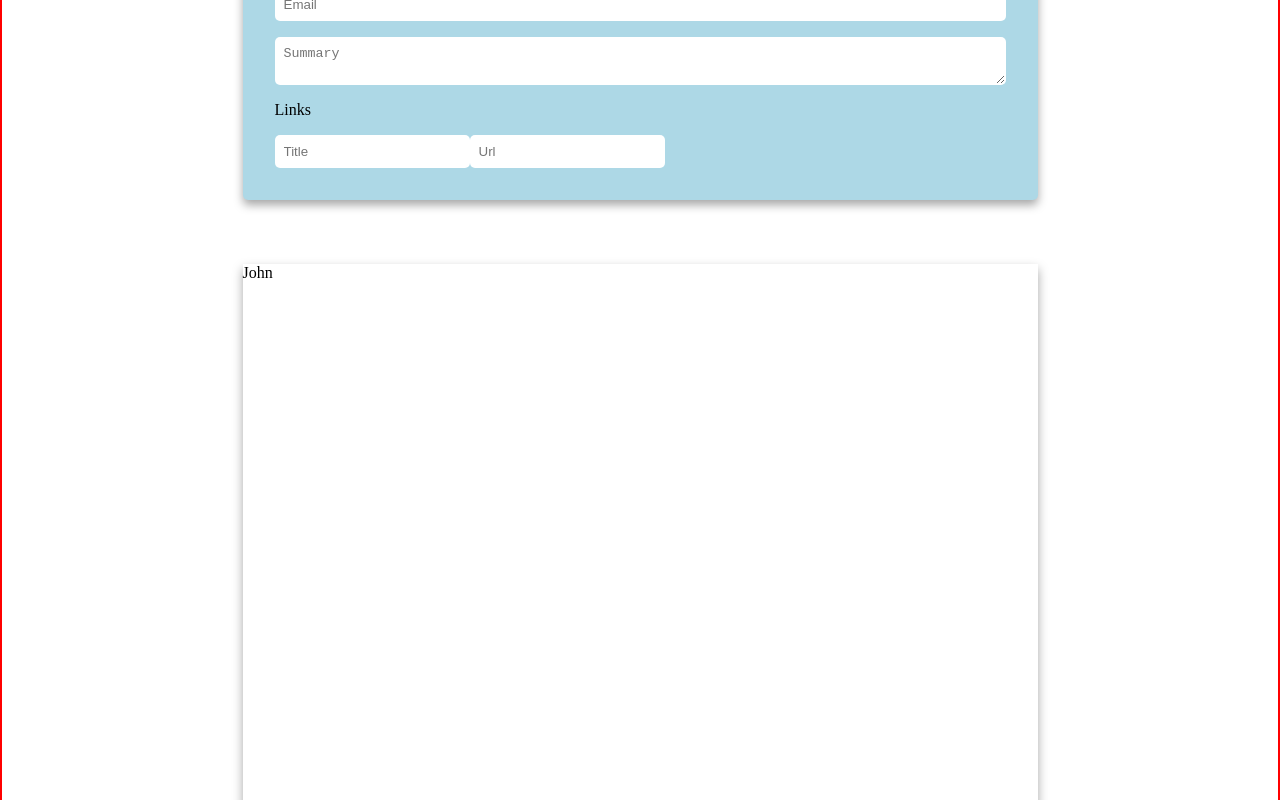
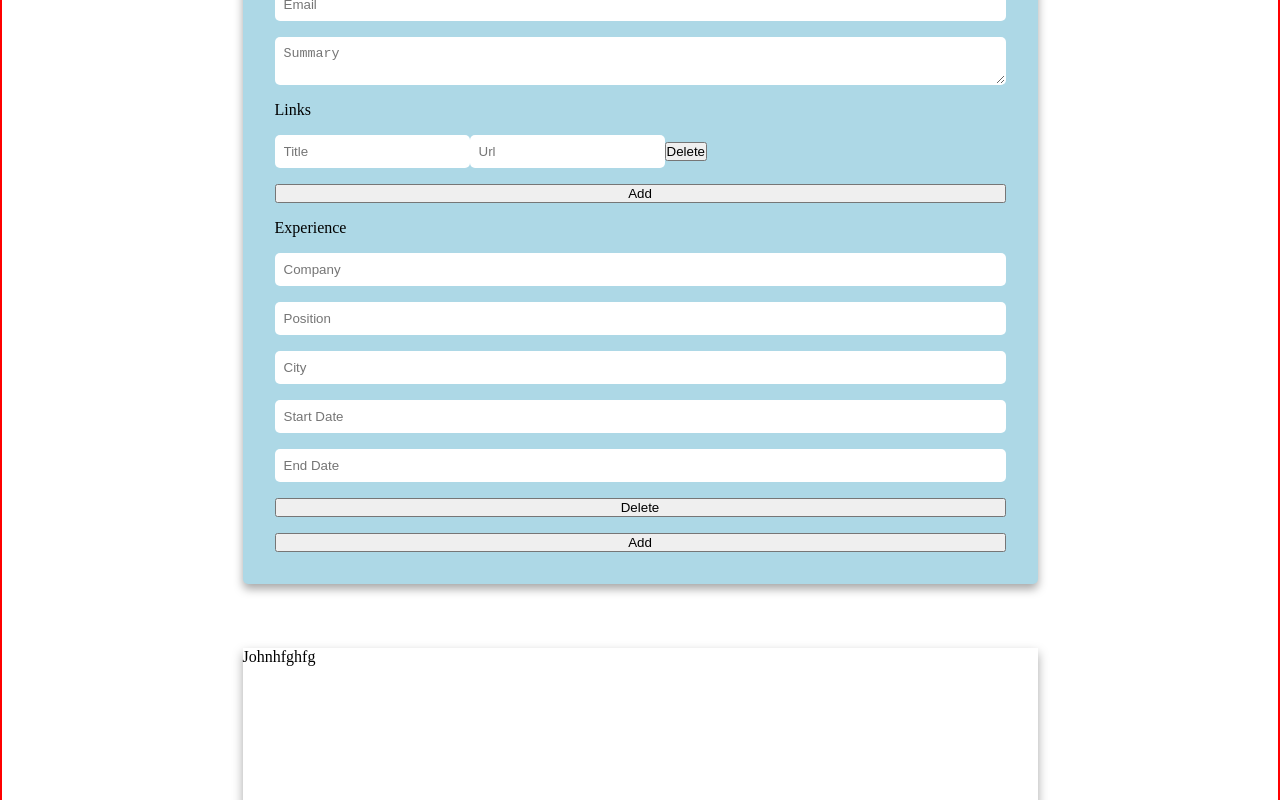
Before and after one commit to jianylei/resume-builder, a React (Create React App) app: page / in a window 1280 px wide. Shown: the part 460-1260 px from the top of the page. Built offline with nearby package versions, Linux system fonts and the light colour scheme; the HTML template or start-up script is replaced by a standard one.

Commit message:
added dynamic "experience" inputs

```diff
--- /dev/null
+++ b/src/components/form/experience.js
@@ -0,0 +1,34 @@
+import uniqid from "uniqid";
+import ExperienceItems from "./experienceItems";
+
+
+function Experience({ resume, setResume }) {
+    function addExperienceHandler() {
+        setResume(prevState => ({
+            ...prevState,
+            experience: [...prevState.experience, {
+                id: uniqid(),
+                company: "",
+                position: "",
+                city: "",
+                start: "",
+                end: ""
+            }]
+        }))
+    }
+
+    const linkItems = resume.experience.map((experience) => {
+        return (
+            <ExperienceItems key={experience.id} id={experience.id} experience={experience} resume={resume} setResume={setResume} />
+        )
+    })
+
+    return (
+        <>
+            {linkItems}
+            <button onClick={addExperienceHandler}>Add</button>
+        </ >
+    )
+}
+
+export default Experience;
--- /dev/null
+++ b/src/components/form/experienceItems.js
@@ -0,0 +1,22 @@
+function ExperienceItems({ experience, id, resume, setResume }) {
+    function removeExperienceHandler(e) {
+        setResume((prevState) => {
+            const newList = resume.experience.filter(experience => {
+                return (experience.id !== id);
+            })
+            return { ...prevState, experience:[...newList]};
+        });
+    }
+    return (
+        <>
+            <input type="text" name="company" placeholder="Company"></input>
+            <input type="text" name="position" placeholder="Position"></input>
+            <input type="text" name="city" placeholder="City"></input>
+            <input type="text" name="start" placeholder="Start Date"></input>
+            <input type="text" name="end" placeholder="End Date"></input>
+            <button onClick={removeExperienceHandler}>Delete</button>
+        </>
+    );
+}
+
+export default ExperienceItems;
--- a/src/components/form/form.js
+++ b/src/components/form/form.js
@@ -1,4 +1,6 @@
 import Link from "./link"
+import Experience from "./experience";
+
 function Form({resume, setResume}) {
     function changeInfoHandler(e){
         const { name, value} = e.target;
@@ -17,13 +19,16 @@ function Form({resume, setResume}) {
             <legend>Peronal Information</legend>
             <input onChange={changeInfoHandler} type="text" name="firstName" placeholder="First Name"></input>
             <input onChange={changeInfoHandler} type="text" name="lastName" placeholder="Last Name"></input>
-            <input type="text" name="title" placeholder="Title"></input>
-            <input type="text" name="phone" placeholder="Phone Number"></input>
-            <input type="email" name="email" placeholder="Email"></input>
-            <textarea name="summary" placeholder="Summary"></textarea>
+            <input onChange={changeInfoHandler} type="text" name="title" placeholder="Title"></input>
+            <input onChange={changeInfoHandler} type="text" name="phone" placeholder="Phone Number"></input>
+            <input onChange={changeInfoHandler} type="email" name="email" placeholder="Email"></input>
+            <textarea onChange={changeInfoHandler} name="summary" placeholder="Summary"></textarea>
 
             <legend>Links</legend>
-            <Link  resume={resume}/>
+            <Link  resume={resume}  setResume={setResume} />
+
+            <legend>Experience</legend>
+            <Experience resume={resume}  setResume={setResume} />
         </div>
     );
 }
--- a/src/components/form/link.js
+++ b/src/components/form/link.js
@@ -1,12 +1,34 @@
+import uniqid from "uniqid";
 import LinkItem from "./linkItems";
 
-function Link({resume}) {
+function Link({ resume, setResume }) {
+    function addLinkHandler() {
+        setResume(prevState => ({
+            ...prevState,
+            personalInfo: {
+                ...prevState.personalInfo,
+                link: [...prevState.personalInfo.link, {
+                    id: uniqid(),
+                    title: "",
+                    url: ""
+                }]
+            }
+        }))
+    }
+
+    const linkItems = resume.personalInfo.link.map((links) => {
+        return (
+            <LinkItem key={links.id} id={links.id} link={links} resume={resume} setResume={setResume} />
+        )
+    })
+
     return (
-        <div className="link-container">
-            <input type="text" name="linkTitle" placeholder="Title"></input>
-            <input type="text" name="linkInput" placeholder="Url"></input>
-
-        </div>
+        <>
+            <div className="link-container">
+                {linkItems}
+            </div>
+            <button onClick={addLinkHandler}>Add</button>
+        </>
     );
 }
 
--- a/src/components/form/linkItems.js
+++ b/src/components/form/linkItems.js
@@ -1,6 +1,17 @@
-function LinkItems({resume}) {
+function LinkItems({link, id, resume, setResume}) {
+    function removeLinkHandler(e){
+        setResume((prevState) => {
+            const newList = resume.personalInfo.link.filter(link => {
+                return (link.id !== id);
+            })
+            return {...prevState, personalInfo: {...resume.personalInfo, link: [...newList]}};
+        });
+    }
     return (
         <div className="link-item-container">
+            <input type="text" name="linkTitle" placeholder="Title"></input>
+            <input type="text" name="linkInput" placeholder="Url"></input>
+            <button onClick={removeLinkHandler}>Delete</button>
         </div>
     );
 }
--- a/src/components/main.js
+++ b/src/components/main.js
@@ -13,8 +13,9 @@ function Main() {
           email: "",
           summary: "",
           link:[{
+            id: uniqid(),
             title: "gfd",
-            url: ""
+            url: "hfghfg"
           }]
         },
         experience:[{
--- a/src/components/preview/preview.js
+++ b/src/components/preview/preview.js
@@ -1,11 +1,20 @@
 function Preview({resume}) {
+
+            const list = resume.personalInfo.link.map((links)=>{
+                return(<>{links.url}</>)
+            })
+
+
     return (
+
         <div className="preview-container">
             {resume.personalInfo.firstName}
             {resume.personalInfo.lastName}
             {resume.personalInfo.title}
+            {resume.personalInfo.phone}
             {resume.personalInfo.email}
             {resume.personalInfo.summary}
+            {list}
         </div>
     );
 }
```
